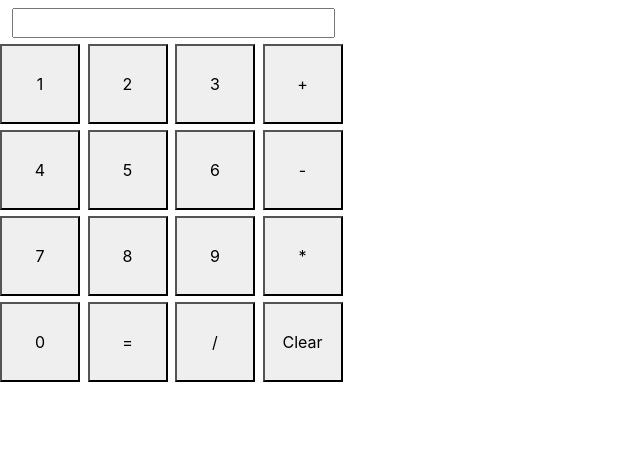
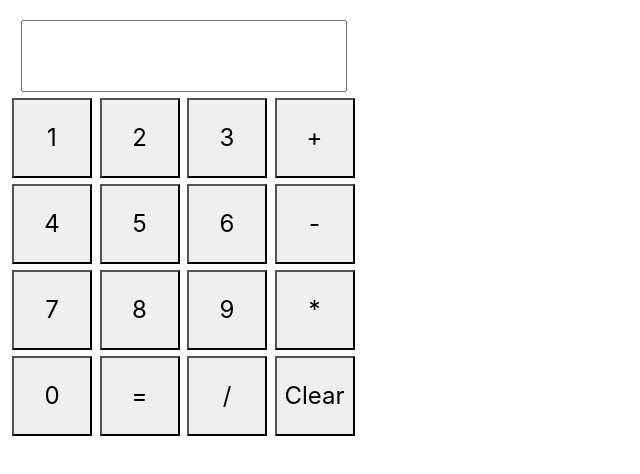
Before and after one commit to beerus11/calculator, a plain HTML site: page index.html in a window 1280 px wide. Shown: the whole page, without its empty margins (0-640 px from the left). Drawn offline with nearby package versions, Linux system fonts and the light colour scheme.

Commit message:
Fix for CSS

```diff
--- a/index.html
+++ b/index.html
@@ -12,13 +12,14 @@
     <title>Calculator!</title>
 </head>
 <body>
+
+<div class="calculator">
     <div class="row output-text">
         <input type="text" id="output-box">
     </div>
 
     <div class="row">
         <div class="container">
-
             <div class="row keypad-row">
                 <div class="col-sm-3">
                     <button class="keypad-btn" onclick="push(1)"> 1</button>
@@ -84,6 +85,8 @@
             </div>
         </div>
     </div>
+</div>
+
 
 <!-- Optional JavaScript -->
 <!-- jQuery first, then Popper.js, then Bootstrap JS -->
--- a/style.css
+++ b/style.css
@@ -1,10 +1,16 @@
 body {
+    padding: 12px;
+}
+
+.calculator {
     width: 320px;
 }
 
 .keypad-btn {
     width: 80px;
     height: 80px;
+    font-size: 1.5em;
+    font-style: bold;
 }
 
 .keypad-row {
@@ -13,11 +19,14 @@ body {
 }
 
 .output-text {
-    margin-left: 12px;
+    padding-left: 24px;
 }
 
 #output-box {
-    width: 360px;
+    width: 100%;
+    height: 72px;
     margin-top: 8px;
+    text-color: black;
+    font-size: 32px;
     text-align: right;
 }
```
Lines whose indentation alone changed are shown as unchanged.
